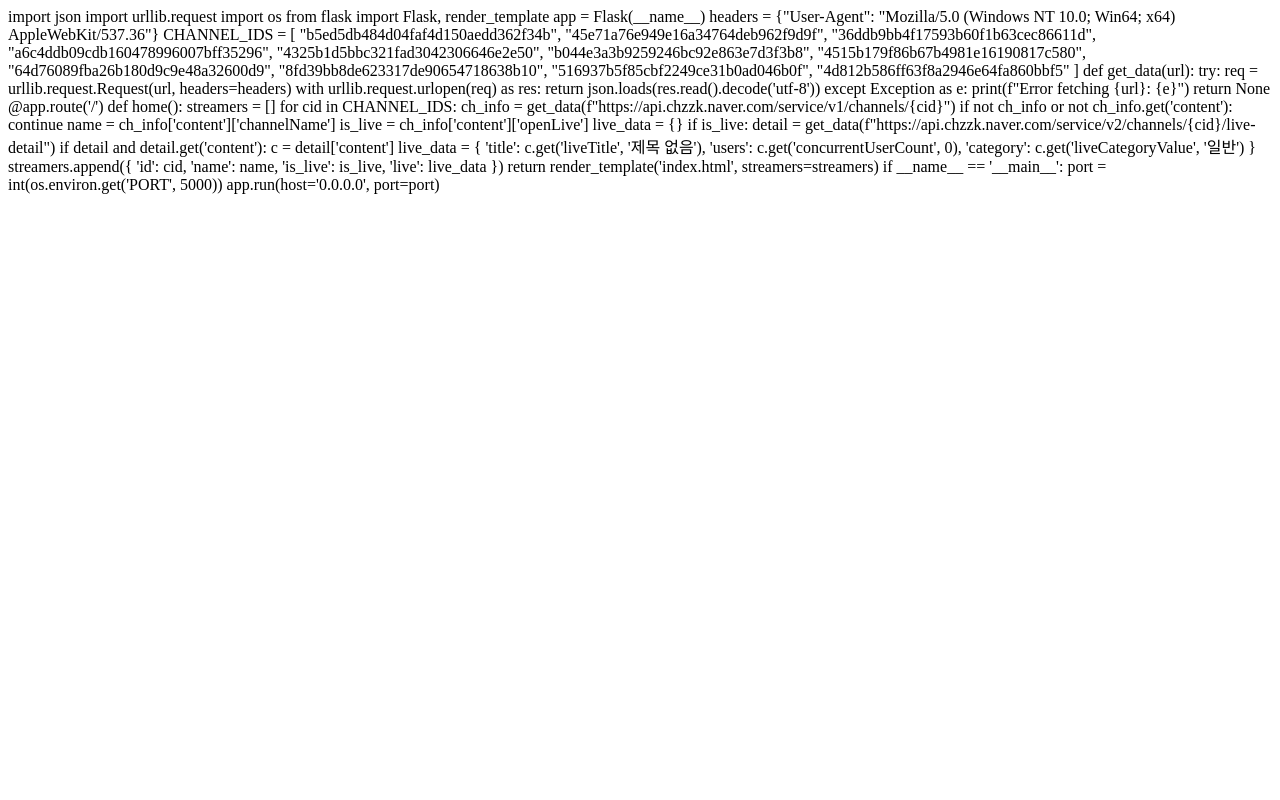
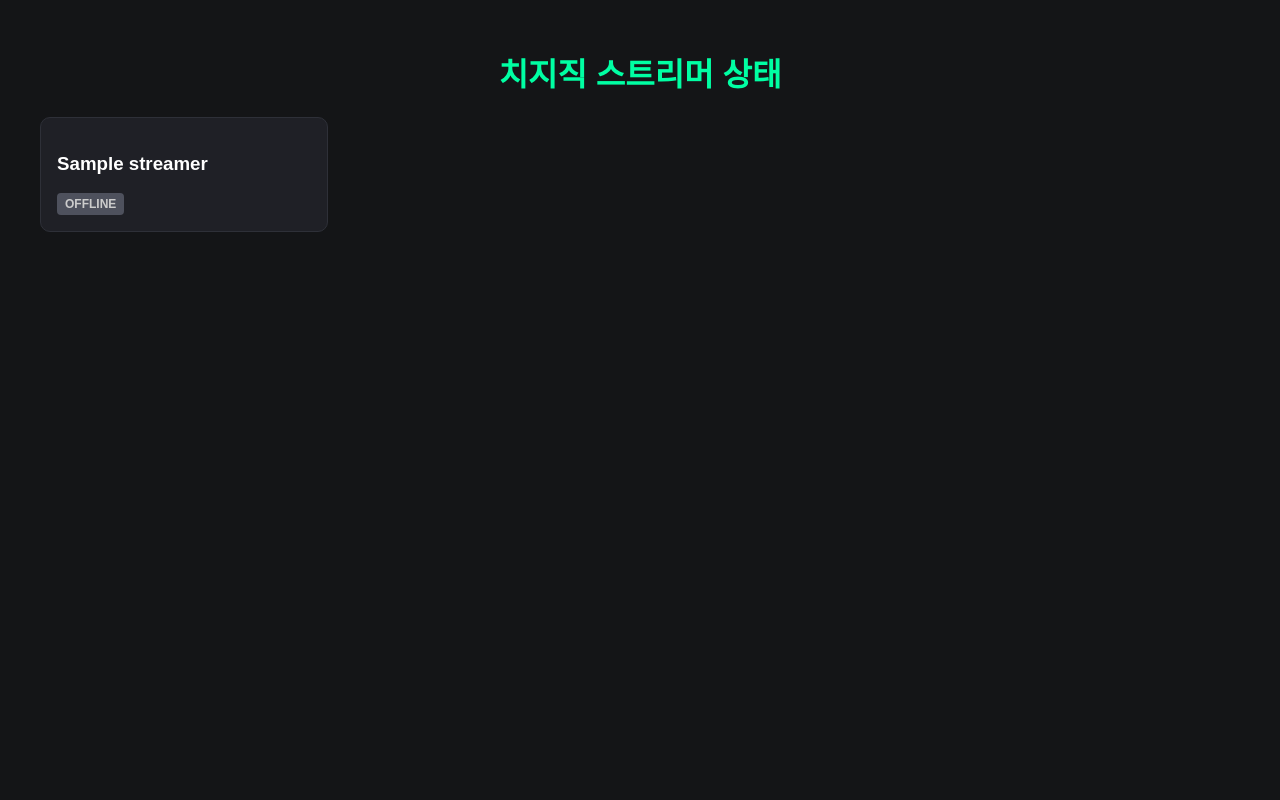
Before and after one commit to pastel1001/my-chzzk-site, a Flask app: template templates/index.html in a window 1280 px wide. Run offline with Flask 3, Linux system fonts and the light colour scheme; the template is opened without the code that fills it: most values are stand-ins (such as "Sample title", 1, 10 or a date in 2020).

Commit message:
Update index.html

```diff
--- a/templates/index.html
+++ b/templates/index.html
@@ -1,66 +1,39 @@
-import json
-import urllib.request
-import os
-from flask import Flask, render_template
-
-app = Flask(__name__)
-
-headers = {"User-Agent": "Mozilla/5.0 (Windows NT 10.0; Win64; x64) AppleWebKit/537.36"}
-
-CHANNEL_IDS = [
-    "b5ed5db484d04faf4d150aedd362f34b",
-    "45e71a76e949e16a34764deb962f9d9f",
-    "36ddb9bb4f17593b60f1b63cec86611d",
-    "a6c4ddb09cdb160478996007bff35296",
-    "4325b1d5bbc321fad3042306646e2e50",
-    "b044e3a3b9259246bc92e863e7d3f3b8",
-    "4515b179f86b67b4981e16190817c580",
-    "64d76089fba26b180d9c9e48a32600d9",
-    "8fd39bb8de623317de90654718638b10",
-    "516937b5f85cbf2249ce31b0ad046b0f",
-    "4d812b586ff63f8a2946e64fa860bbf5"
-]
-
-def get_data(url):
-    try:
-        req = urllib.request.Request(url, headers=headers)
-        with urllib.request.urlopen(req) as res:
-            return json.loads(res.read().decode('utf-8'))
-    except Exception as e:
-        print(f"Error fetching {url}: {e}")
-        return None
-
-@app.route('/')
-def home():
-    streamers = []
-    for cid in CHANNEL_IDS:
-        ch_info = get_data(f"https://api.chzzk.naver.com/service/v1/channels/{cid}")
-        if not ch_info or not ch_info.get('content'):
-            continue
-
-        name = ch_info['content']['channelName']
-        is_live = ch_info['content']['openLive']
-
-        live_data = {}
-        if is_live:
-            detail = get_data(f"https://api.chzzk.naver.com/service/v2/channels/{cid}/live-detail")
-            if detail and detail.get('content'):
-                c = detail['content']
-                live_data = {
-                    'title': c.get('liveTitle', '제목 없음'),
-                    'users': c.get('concurrentUserCount', 0),
-                    'category': c.get('liveCategoryValue', '일반')
-                }
-
-        streamers.append({
-            'id': cid,
-            'name': name,
-            'is_live': is_live,
-            'live': live_data
-        })
-
-    return render_template('index.html', streamers=streamers)
-
-if __name__ == '__main__':
-    port = int(os.environ.get('PORT', 5000))
-    app.run(host='0.0.0.0', port=port)
+<!DOCTYPE html>
+<html lang="ko">
+<head>
+    <meta charset="UTF-8">
+    <meta name="viewport" content="width=device-width, initial-scale=1.0">
+    <title>치지직 라이브 상태</title>
+    <style>
+        body { font-family: Arial, sans-serif; background-color: #141517; color: #fff; padding: 20px; }
+        h1 { text-align: center; color: #00ffa3; }
+        .grid { display: grid; grid-template-columns: repeat(auto-fill, minmax(280px, 1fr)); gap: 16px; max-width: 1200px; margin: 0 auto; }
+        .card { background: #1f2026; padding: 16px; border-radius: 10px; border: 1px solid #2e3038; }
+        .live-card { border-color: #00ffa3; }
+        .badge { display: inline-block; padding: 4px 8px; border-radius: 4px; font-size: 12px; font-weight: bold; }
+        .badge-live { background: #ff0055; color: #fff; }
+        .badge-off { background: #4e515d; color: #ccc; }
+        .title { font-size: 14px; margin: 10px 0; color: #e3e5e8; word-break: break-all; }
+        .info { font-size: 12px; color: #9498a4; }
+        a { color: #00ffa3; text-decoration: none; font-weight: bold; font-size: 13px; }
+    </style>
+</head>
+<body>
+    <h1>치지직 스트리머 상태</h1>
+    <div class="grid">
+        {% for s in streamers %}
+        <div class="card {% if s.is_live %}live-card{% endif %}">
+            <h3>{{ s.name }}</h3>
+            {% if s.is_live %}
+                <span class="badge badge-live">LIVE</span>
+                <p class="title">{{ s.live.title }}</p>
+                <p class="info">시청자: {{ s.live.users }}명 | {{ s.live.category }}</p>
+                <a href="https://chzzk.naver.com/live/{{ s.id }}" target="_blank">방송 바로가기 &rarr;</a>
+            {% else %}
+                <span class="badge badge-off">OFFLINE</span>
+            {% endif %}
+        </div>
+        {% endfor %}
+    </div>
+</body>
+</html>
```
